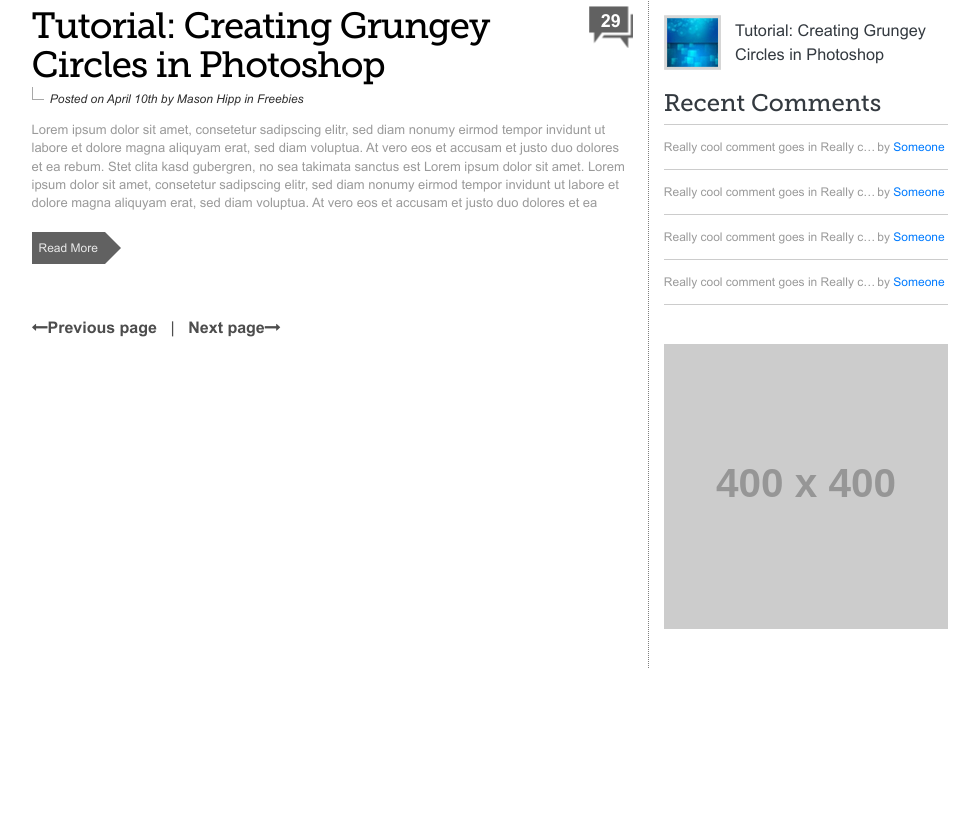
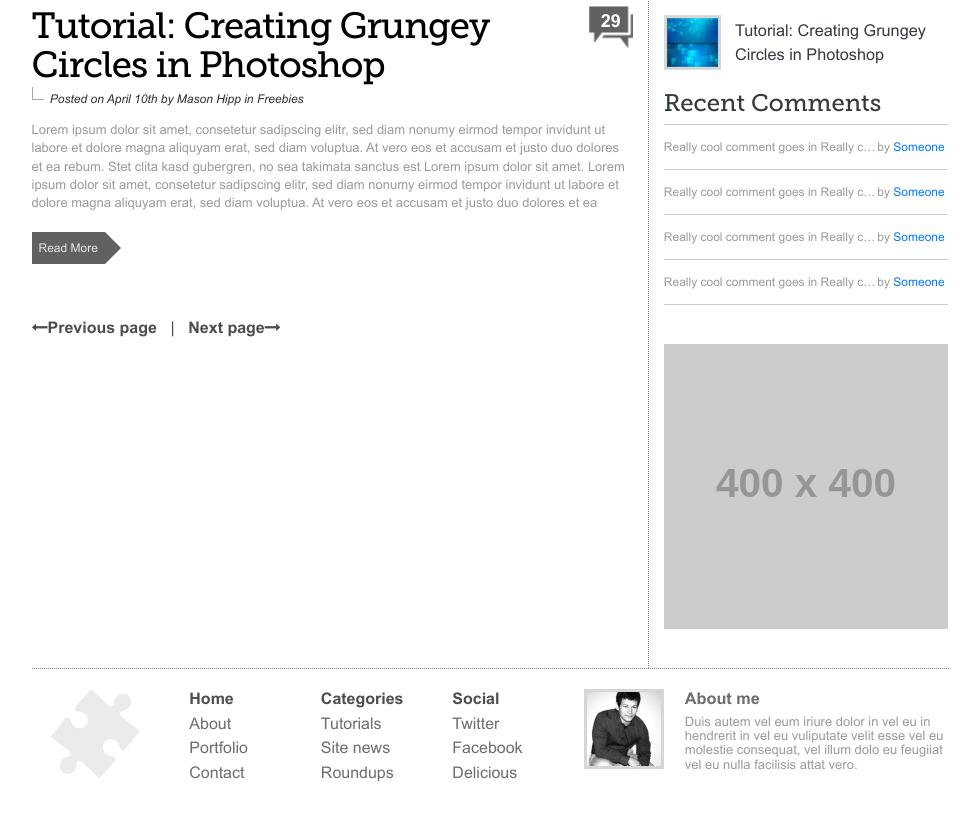
Before and after one commit to maximus986/DesignBlog, a plain HTML site: page index.html in a window 1280 px wide. Shown: the part 1018-1853 px from the top of the page, without its empty margins (150-1129 px from the left). Before the commit the page ends 1686 px from the top, so only its background shows below. Drawn offline with Linux system fonts and the light colour scheme; placeholder pictures from the web are drawn by us; files whose address does not match are found by name.

Commit message:
Create and style footer

```diff
--- a/css/responsive.css
+++ b/css/responsive.css
@@ -53,6 +53,9 @@
         max-width: 947px;
     }
 
+    .main-footer .footer-about p {
+        line-height: 1.1;
+    }
 }
 
 
--- a/css/style.css
+++ b/css/style.css
@@ -381,3 +381,35 @@ button:focus {
     overflow: hidden;
     text-overflow: ellipsis;
 }
+
+/*---------------------------------------
+--------------FOOTER STYLE---------------
+----------------------------------------*/
+
+.main-footer {
+    border-top: 1px dotted #7E7E7E;
+}
+
+.main-footer li a,
+.main-footer li {
+    color: #6D6D6D;
+    font-size: 1.23rem;
+    line-height: 1.53rem;
+    margin-bottom: 5px;
+    transition: 0.3s linear;
+}
+
+.main-footer li:first-of-type a,
+.main-footer li:first-of-type {
+    color: #4d4d4d;
+    font-family: 'Arial-BoldMT';
+}
+
+.main-footer li a:hover {
+    padding-left: 5px;
+}
+
+.main-footer .footer-about h5 {
+    color: #6D6D6D;
+    font-family: 'Arial-BoldMT';
+}
--- a/index.html
+++ b/index.html
@@ -375,10 +375,95 @@
                     </a>
                 </div>
             </aside>
-            <!--Aside end-->
+        </div>
+        <!--Aside end-->
 
+        <!--Footer start-->
+        <footer class="main-footer py-4">
+            <div class="row">
+                <div class="col-12 col-md-2 mb-4">
+                    <figure class="footer-logo text-center">
+                        <a href="#" class="d-inline-block">
+                            <img src="img/footer-logo.png" alt="Footer logo">
+                        </a>
+                    </figure>
+                </div>
+                <div class="col-12 col-md-5 mb-4">
+                    <div class="row">
+                        <div class="col-4">
+                            <ul class="list-unstyled text-center text-md-left">
+                                <li>
+                                    <a href="#">Home</a>
+                                </li>
+                                <li>
+                                    <a href="#">About</a>
+                                </li>
+                                <li>
+                                    <a href="#">Portfolio</a>
+                                </li>
+                                <li>
+                                    <a href="#">Contact</a>
+                                </li>
+                            </ul>
+                        </div>
+                        <div class="col-4">
+                            <ul class="list-unstyled text-center text-md-left">
+                                <li>
+                                    <a href="#">
+                                        Categories
+                                    </a>
+                                </li>
+                                <li>
+                                    <a href="#">Tutorials</a>
+                                </li>
+                                <li>
+                                    <a href="#">Site news</a>
+                                </li>
+                                <li>
+                                    <a href="#">Roundups</a>
+                                </li>
+                            </ul>
+                        </div>
 
-        </div>
+                        <div class="col-4">
+                            <ul class="list-unstyled text-center text-md-left">
+                                <li>Social</li>
+                                <li>
+                                    <a href="#">Twitter</a>
+                                </li>
+                                <li>
+                                    <a href="#">Facebook</a>
+                                </li>
+                                <li>
+                                    <a href="#">Delicious</a>
+                                </li>
+                            </ul>
+                        </div>
+
+                    </div>
+                </div>
+                <div class="col-12 col-md-5">
+                    <article class="footer-about d-flex">
+                        <figure class="w-25 mb-0 mr-md-3">
+                            <a href="#" class="d-inline-block">
+                                <img src="img/about.jpg" alt="About" class="d-block w-100">
+                            </a>
+                        </figure>
+                        <aside class="w-75">
+                            <h5>About me</h5>
+                            <p class="mb-0">
+                                Duis autem vel eum iriure dolor in vel eu
+                                in hendrerit in vel eu vuliputate velit esse
+                                vel eu molestie consequat, vel illum dolo
+                                eu feugiiat vel eu nulla facilisis attat vero.
+                            </p>
+                        </aside>
+                    </article>
+                </div>
+            </div>
+        </footer>
+        <!--Footer end-->
+    </div>
 
 
 
```
